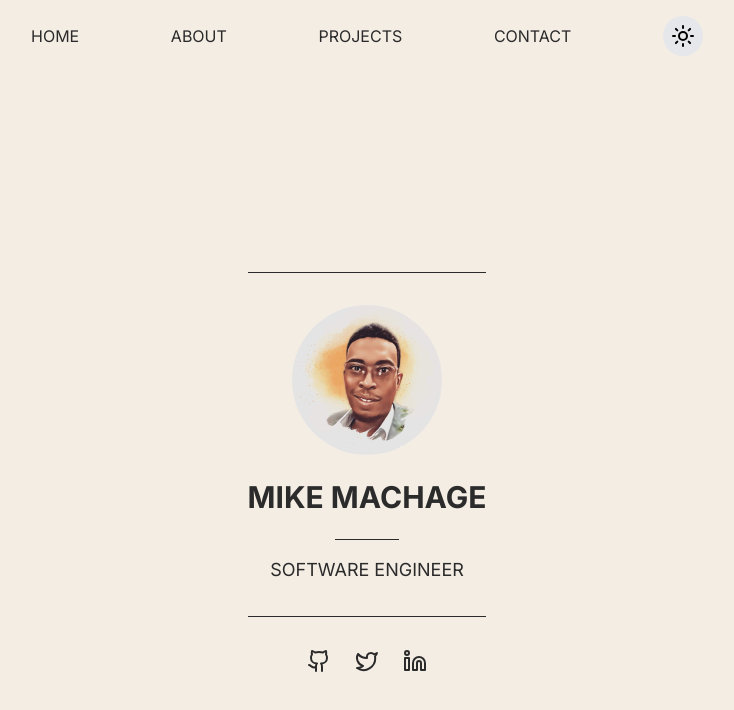
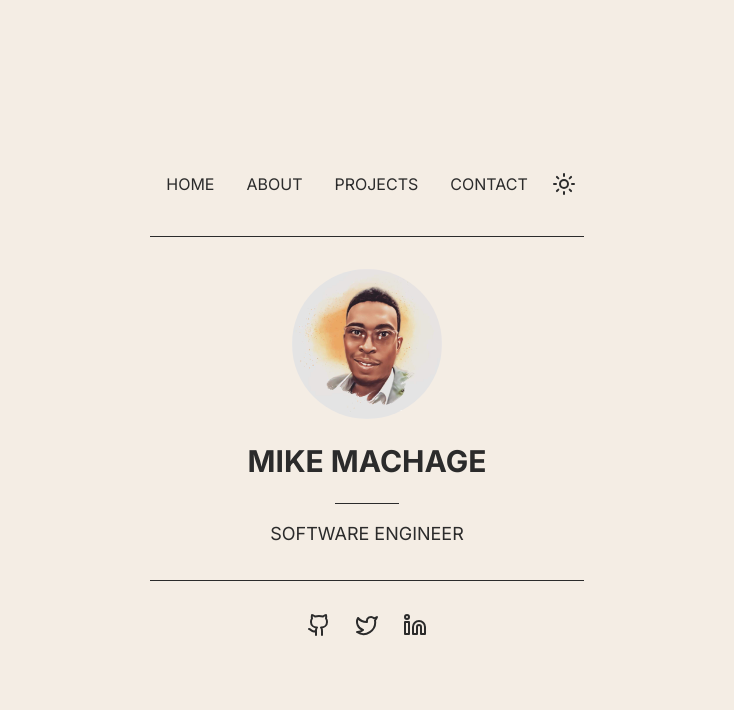
Before and after one commit to machage9603/personal-website, a Next.js app: page / in a window 1280 px wide. Shown: the top 710 px of the page, without its empty margins (273-1007 px from the left). Built offline with nearby package versions, Linux system fonts and the light colour scheme.

Commit message:
create navbar component in ../components

```diff
--- a/app/about/page.tsx
+++ b/app/about/page.tsx
@@ -2,10 +2,12 @@
 
 import { Download } from "lucide-react";
 import { motion } from "framer-motion";
+import Navbar from "../components/Navbar";
 
 export default function About() {
   return (
     <div className="flex flex-col items-center justify-center p-4 min-h-screen">
+      <Navbar />
       <div className="w-full max-w-2xl flex flex-col items-center">
         <motion.div
           className="w-full h-px bg-[#2B2B2B] dark:bg-white mb-8"
--- /dev/null
+++ b/app/components/Navbar.tsx
@@ -0,0 +1,63 @@
+"use client";
+
+import { useState, useEffect } from "react";
+import Link from "next/link";
+import { usePathname } from "next/navigation";
+import { Sun, Moon } from "lucide-react";
+
+export default function Navbar() {
+  const [theme, setTheme] = useState("dark");
+  const pathname = usePathname();
+
+  useEffect(() => {
+    const savedTheme = localStorage.getItem("theme") || "dark";
+    setTheme(savedTheme);
+    document.documentElement.classList.toggle("dark", savedTheme === "dark");
+  }, []);
+
+  const toggleTheme = () => {
+    const newTheme = theme === "dark" ? "light" : "dark";
+    setTheme(newTheme);
+    localStorage.setItem("theme", newTheme);
+    document.documentElement.classList.toggle("dark", newTheme === "dark");
+  };
+
+  return (
+    <nav className="w-full max-w-2xl mb-8">
+      <ul className="flex justify-between items-center">
+        {[
+          { href: "/", label: "HOME" },
+          { href: "/about", label: "ABOUT" },
+          { href: "/projects", label: "PROJECTS" },
+          { href: "/contact", label: "CONTACT" },
+        ].map(({ href, label }) => (
+          <li key={href}>
+            <Link
+              href={href}
+              className={`px-4 py-2 rounded-full transition-colors duration-300 ${
+                pathname === href
+                  ? "bg-primary text-primary-foreground"
+                  : "hover:bg-secondary focus:bg-secondary"
+              }`}
+            >
+              {label}
+            </Link>
+          </li>
+        ))}
+        <li>
+          <button
+            onClick={toggleTheme}
+            className="p-2 rounded-full bg-secondary hover:bg-secondary-hover focus:bg-secondary-hover transition-colors duration-300"
+            aria-label="Toggle theme"
+          >
+            {theme === "dark" ? (
+              <Sun className="w-6 h-6" />
+            ) : (
+              <Moon className="w-6 h-6" />
+            )}
+          </button>
+        </li>
+      </ul>
+    </nav>
+  );
+}
--- a/app/layout.tsx
+++ b/app/layout.tsx
@@ -1,59 +1,22 @@
-'use client'
+import { Inter } from "next/font/google";
+import "./ui/globals.css";
 
-import { useState, useEffect } from 'react'
-import { Inter } from 'next/font/google'
-import Link from 'next/link'
-import { Sun, Moon } from 'lucide-react'
-import '@/app/ui/globals.css'
-
-const inter = Inter({ subsets: ['latin'] })
+const inter = Inter({ subsets: ["latin"] });
 
 export default function RootLayout({
   children,
 }: {
-  children: React.ReactNode
+  children: React.ReactNode;
 }) {
-  const [theme, setTheme] = useState('dark')
-
-  useEffect(() => {
-    const savedTheme = localStorage.getItem('theme') || 'dark'
-    setTheme(savedTheme)
-    document.documentElement.classList.toggle('dark', savedTheme === 'dark')
-  }, [])
-
-  const toggleTheme = () => {
-    const newTheme = theme === 'dark' ? 'light' : 'dark'
-    setTheme(newTheme)
-    localStorage.setItem('theme', newTheme)
-    document.documentElement.classList.toggle('dark', newTheme === 'dark')
-  }
-
   return (
-    <html lang="en" className={theme}>
-      <body className={`${inter.className} min-h-screen flex flex-col bg-[#F4EDE4] dark:bg-[#2D3748] text-[#2B2B2B] dark:text-white transition-colors duration-300`}>
-        <header className="w-full p-4">
-          <nav className="max-w-2xl mx-auto">
-            <ul className="flex justify-between items-center">
-              <li><Link href="/" className="hover:underline">HOME</Link></li>
-              <li><Link href="/about" className="hover:underline">ABOUT</Link></li>
-              <li><Link href="/projects" className="hover:underline">PROJECTS</Link></li>
-              <li><Link href="/contact" className="hover:underline">CONTACT</Link></li>
-              <li>
-                <button
-                  onClick={toggleTheme}
-                  className="p-2 rounded-full bg-gray-200 dark:bg-gray-700 text-black dark:text-white"
-                  aria-label="Toggle theme"
-                >
-                  {theme === 'dark' ? <Sun className="w-6 h-6" /> : <Moon className="w-6 h-6" />}
-                </button>
-              </li>
-            </ul>
-          </nav>
-        </header>
+    <html lang="en">
+      <body
+        className={`${inter.className} min-h-screen flex flex-col bg-[#F4EDE4] dark:bg-[#2D3748] text-[#2B2B2B] dark:text-white transition-colors duration-300`}
+      >
         <main className="flex-grow flex flex-col items-center justify-center">
           {children}
         </main>
       </body>
     </html>
-  )
+  );
 }
--- a/app/page.tsx
+++ b/app/page.tsx
@@ -1,17 +1,19 @@
-'use client'
+"use client";
 
-import Image from 'next/image'
-import { Github, Twitter, Linkedin } from 'lucide-react'
-import { motion } from 'framer-motion'
+import Image from "next/image";
+import { Github, Twitter, Linkedin } from "lucide-react";
+import { motion } from "framer-motion";
+import Navbar from "./components/Navbar";
 
 export default function Home() {
   return (
     <div className="flex flex-col items-center justify-center p-4 min-h-screen">
+      <Navbar />
       <div className="w-full max-w-md flex flex-col items-center">
         <motion.div
           className="w-full h-px bg-[#2B2B2B] dark:bg-white mb-8"
           initial={{ width: 0 }}
-          animate={{ width: '100%' }}
+          animate={{ width: "100%" }}
           transition={{ duration: 1 }}
         ></motion.div>
         <Image
@@ -27,21 +29,36 @@ export default function Home() {
         <motion.div
           className="w-full h-px bg-[#2B2B2B] dark:bg-white mb-8"
           initial={{ width: 0 }}
-          animate={{ width: '100%' }}
+          animate={{ width: "100%" }}
           transition={{ duration: 1 }}
         ></motion.div>
         <div className="flex space-x-6">
-          <a href="https://github.com/machage9603" target="_blank" rel="noopener noreferrer" aria-label="GitHub">
+          <a
+            href="https://github.com/machage9603"
+            target="_blank"
+            rel="noopener noreferrer"
+            aria-label="GitHub"
+          >
             <Github className="w-6 h-6" />
           </a>
-          <a href="https://twitter.com/sermachage" target="_blank" rel="noopener noreferrer" aria-label="Twitter">
+          <a
+            href="https://twitter.com/sermachage"
+            target="_blank"
+            rel="noopener noreferrer"
+            aria-label="Twitter"
+          >
             <Twitter className="w-6 h-6" />
           </a>
-          <a href="https://www.linkedin.com/in/mike-machage/" target="_blank" rel="noopener noreferrer" aria-label="LinkedIn">
+          <a
+            href="https://www.linkedin.com/in/mike-machage/"
+            target="_blank"
+            rel="noopener noreferrer"
+            aria-label="LinkedIn"
+          >
             <Linkedin className="w-6 h-6" />
           </a>
         </div>
       </div>
     </div>
-  )
+  );
 }
--- a/app/projects/page.tsx
+++ b/app/projects/page.tsx
@@ -1,42 +1,62 @@
-'use client'
+"use client";
 
-import { useState, useEffect, useRef } from 'react'
-import { motion } from 'framer-motion'
+import { useState, useEffect, useRef } from "react";
+import { motion } from "framer-motion";
+import Navbar from "../components/Navbar";
 
 const projects = [
-  { id: 1, title: 'Project 1', description: 'Description for Project 1', demo: 'https://demo1.com', github: 'https://github.com/project1' },
-  { id: 2, title: 'Project 2', description: 'Description for Project 2', demo: 'https://demo2.com', github: 'https://github.com/project2' },
-  { id: 3, title: 'Project 3', description: 'Description for Project 3', demo: 'https://demo3.com', github: 'https://github.com/project3' },
-]
+  {
+    id: 1,
+    title: "Project 1",
+    description: "Description for Project 1",
+    demo: "https://demo1.com",
+    github: "https://github.com/project1",
+  },
+  {
+    id: 2,
+    title: "Project 2",
+    description: "Description for Project 2",
+    demo: "https://demo2.com",
+    github: "https://github.com/project2",
+  },
+  {
+    id: 3,
+    title: "Project 3",
+    description: "Description for Project 3",
+    demo: "https://demo3.com",
+    github: "https://github.com/project3",
+  },
+];
 
 export default function Projects() {
-  const [currentProject, setCurrentProject] = useState(0)
-  const intervalRef = useRef<NodeJS.Timeout | null>(null)
-  const carouselRef = useRef<HTMLDivElement>(null)
+  const [currentProject, setCurrentProject] = useState(0);
+  const intervalRef = useRef<NodeJS.Timeout | null>(null);
+  const carouselRef = useRef<HTMLDivElement>(null);
 
   useEffect(() => {
-    startCarousel()
-    return () => stopCarousel()
-  }, [])
+    startCarousel();
+    return () => stopCarousel();
+  }, []);
 
   const startCarousel = () => {
-    if (intervalRef.current) clearInterval(intervalRef.current)
+    if (intervalRef.current) clearInterval(intervalRef.current);
     intervalRef.current = setInterval(() => {
-      setCurrentProject((prev) => (prev + 1) % projects.length)
-    }, 1000)
-  }
+      setCurrentProject((prev) => (prev + 1) % projects.length);
+    }, 1000);
+  };
 
   const stopCarousel = () => {
-    if (intervalRef.current) clearInterval(intervalRef.current)
-  }
+    if (intervalRef.current) clearInterval(intervalRef.current);
+  };
 
   return (
     <div className="flex flex-col items-center justify-center p-4 min-h-screen">
+      <Navbar />
       <div className="w-full max-w-2xl flex flex-col items-center">
         <motion.div
           className="w-full h-px bg-[#2B2B2B] dark:bg-white mb-8"
           initial={{ width: 0 }}
-          animate={{ width: '100%' }}
+          animate={{ width: "100%" }}
           transition={{ duration: 1 }}
         ></motion.div>
         <h1 className="text-3xl font-bold mb-8 text-center">My Projects</h1>
@@ -81,10 +101,10 @@ export default function Projects() {
         <motion.div
           className="w-full h-px bg-[#2B2B2B] dark:bg-white mt-8"
           initial={{ width: 0 }}
-          animate={{ width: '100%' }}
+          animate={{ width: "100%" }}
           transition={{ duration: 1 }}
         ></motion.div>
       </div>
     </div>
-  )
+  );
 }
```
Also changed, not shown: app/contact/page.tsx (+32 -23 lines).
